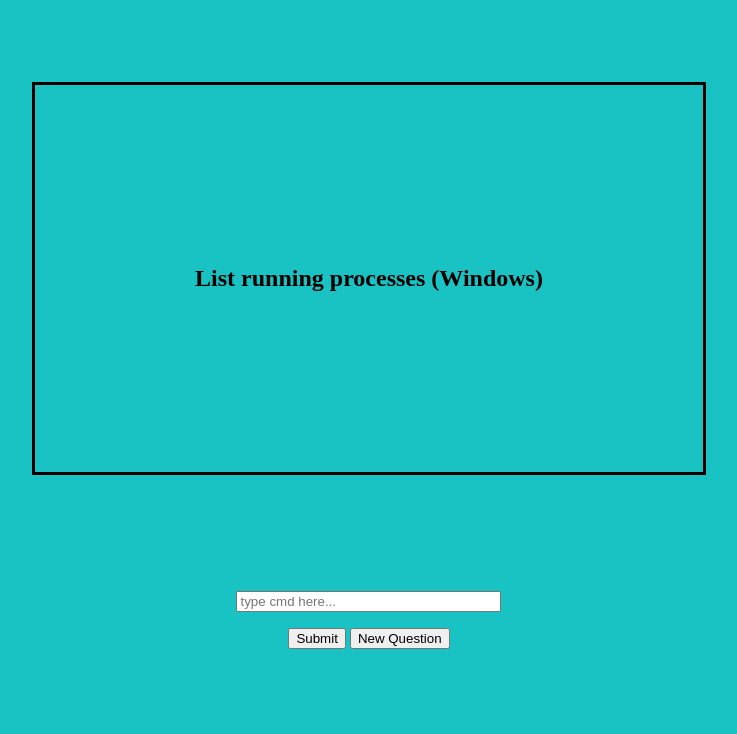
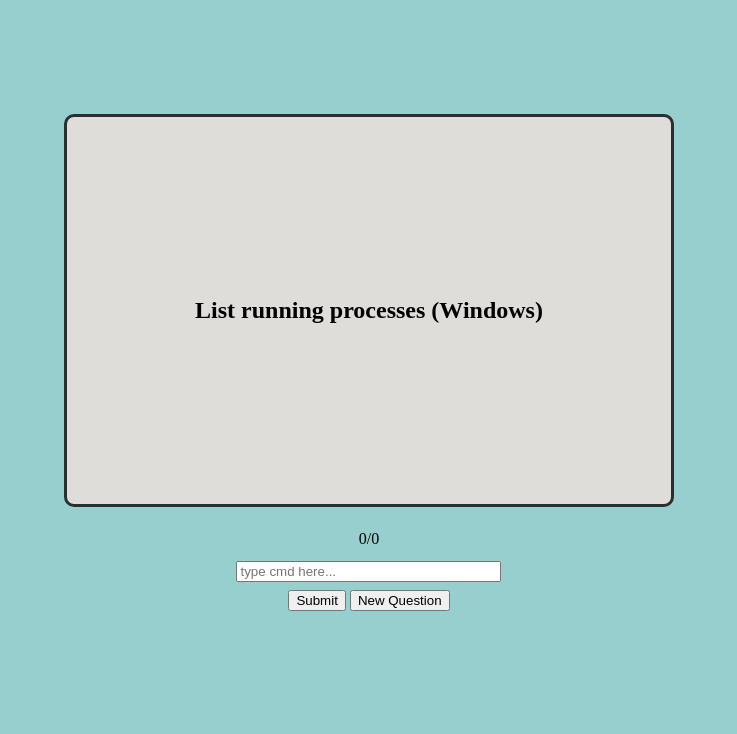
Before and after one commit to benholcomb23/comptiaflashcards, a plain HTML site: page comptiaflashcards.html in a window 1280 px wide. Shown: the part 66-800 px from the top of the page, without its empty margins (271-1008 px from the left). Drawn offline with Linux system fonts and the light colour scheme.

Commit message:
Reformatted card spacing, added correct/attempted, and css edits

```diff
--- a/comptiaflashcards.css
+++ b/comptiaflashcards.css
@@ -2,7 +2,7 @@ body {
     display: flex;
     justify-content: center;
     align-items: center;
-    background-color: rgb(26, 195, 195);
+    background-color: rgb(151, 207, 207);
 }
 
 header{
@@ -22,18 +22,24 @@ header{
     display: flex;
     align-items: flex-start;
     justify-content: center;
-    padding-top: 30vh;
+    padding-top: 12rem;
 }
 
 .card {
     display: flex;
     flex-direction: column;
     align-items: center;
-    gap: 1rem;
+    gap: .5rem;
 }
 
 .flashcard{
-    transform: translateY(-100px);
-    border-style: solid;
-    padding:  20vh;
+    transform: translateY(-20px);
+    border: solid rgb(44, 46, 48) ;
+    border-radius: 10px;
+    padding:  10rem 8rem;
+    background: rgb(222, 221, 218);
 }
+
+.amount_correct {
+    transform:  translateY(-5px);
+}
--- a/comptiaflashcards.html
+++ b/comptiaflashcards.html
@@ -17,6 +17,7 @@
             <div class="flashcard" id="flashcard">
                 <h2></h2>
             </div>
+            <div id="amount_correct" class="amount_correct"></div>
 
             <input
             type="text"
@@ -30,7 +31,6 @@
                 <button type="button" id="submit_answer_button" onclick="submitAnswer()">Submit</button>
                 <button type="button" onclick="showrandomFlashcard()" id="get_flashcard_button">New Question</button>
             </div>
-
             <div id="correct_incorrect" class="feedback"></div>
 
         </section>
--- a/comptiaflashcards.js
+++ b/comptiaflashcards.js
@@ -1,5 +1,10 @@
 let flashcards = []
 let card_answer
+let amount_correct = 0
+let amount_attempted= 0
+let new_card = true
+const correct_status = document.getElementById("amount_correct")
+correct_status.innerHTML = `${amount_correct}/${amount_attempted}`
 const answer_box = document.getElementById("answer_box");
 const display = document.getElementById("correct_incorrect")
 
@@ -20,6 +25,7 @@ function showrandomFlashcard() {
     flashcardDiv.innerHTML = `
     <h2>${card.question}</h2>
     `;
+    new_card = true;
     }
 
 function submitAnswer() {
@@ -28,7 +34,10 @@ function submitAnswer() {
     console.log("button pressed")
     console.log(user_answer)
     if (user_answer == card_answer) {
+        amount_attempted ++;
+        amount_correct ++;
         display.innerHTML = `<p>Correct!</p>`;
+        correct_status.innerHTML =  `${amount_correct}/${amount_attempted}`
         answer_box.value = ``;
 
         setTimeout(() => {
@@ -38,10 +47,14 @@ function submitAnswer() {
 
     }
     else {
-        console.log("user answer incorrect")
+        if (new_card == true) {
+            amount_attempted ++;
+        }
         display.innerHTML = `
         <p>Incorrect!</p>
         `;
+        correct_status.innerHTML =  `${amount_correct}/${amount_attempted}`
+        new_card = false
     }
 }
 
```
